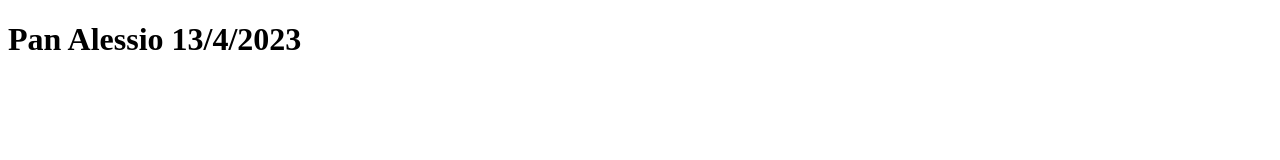
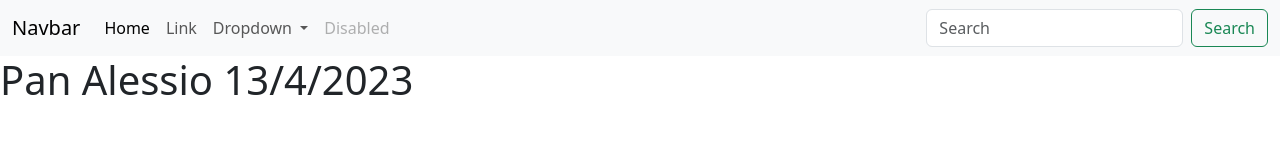
Before and after one commit to Pancarre/Pan-conpito1, a plain HTML site: page index.html in a window 1280 px wide. Drawn offline with nearby package versions, Linux system fonts and the light colour scheme.

Commit message:
aggiunto navbar

```diff
--- a/index.html
+++ b/index.html
@@ -4,10 +4,47 @@
     <meta charset="UTF-8">
     <meta http-equiv="X-UA-Compatible" content="IE=edge">
     <meta name="viewport" content="width=device-width, initial-scale=1.0">
+    <link href="https://cdn.jsdelivr.net/npm/bootstrap@5.3.0-alpha3/dist/css/bootstrap.min.css" rel="stylesheet" integrity="sha384-KK94CHFLLe+nY2dmCWGMq91rCGa5gtU4mk92HdvYe+M/SXH301p5ILy+dN9+nJOZ" crossorigin="anonymous">
     <link rel="stylesheet" type="text/css" href="css/style.css">
     <title>Document</title>
 </head>
 <body>
+    <nav class="navbar navbar-expand-lg bg-body-tertiary">
+        <div class="container-fluid">
+          <a class="navbar-brand" href="#">Navbar</a>
+          <button class="navbar-toggler" type="button" data-bs-toggle="collapse" data-bs-target="#navbarSupportedContent" aria-controls="navbarSupportedContent" aria-expanded="false" aria-label="Toggle navigation">
+            <span class="navbar-toggler-icon"></span>
+          </button>
+          <div class="collapse navbar-collapse" id="navbarSupportedContent">
+            <ul class="navbar-nav me-auto mb-2 mb-lg-0">
+              <li class="nav-item">
+                <a class="nav-link active" aria-current="page" href="#">Home</a>
+              </li>
+              <li class="nav-item">
+                <a class="nav-link" href="#">Link</a>
+              </li>
+              <li class="nav-item dropdown">
+                <a class="nav-link dropdown-toggle" href="#" role="button" data-bs-toggle="dropdown" aria-expanded="false">
+                  Dropdown
+                </a>
+                <ul class="dropdown-menu">
+                  <li><a class="dropdown-item" href="#">Action</a></li>
+                  <li><a class="dropdown-item" href="#">Another action</a></li>
+                  <li><hr class="dropdown-divider"></li>
+                  <li><a class="dropdown-item" href="#">Something else here</a></li>
+                </ul>
+              </li>
+              <li class="nav-item">
+                <a class="nav-link disabled">Disabled</a>
+              </li>
+            </ul>
+            <form class="d-flex" role="search">
+              <input class="form-control me-2" type="search" placeholder="Search" aria-label="Search">
+              <button class="btn btn-outline-success" type="submit">Search</button>
+            </form>
+          </div>
+        </div>
+      </nav>
     <h1>Pan Alessio 13/4/2023</h1>
 </body>
 </html>
```
